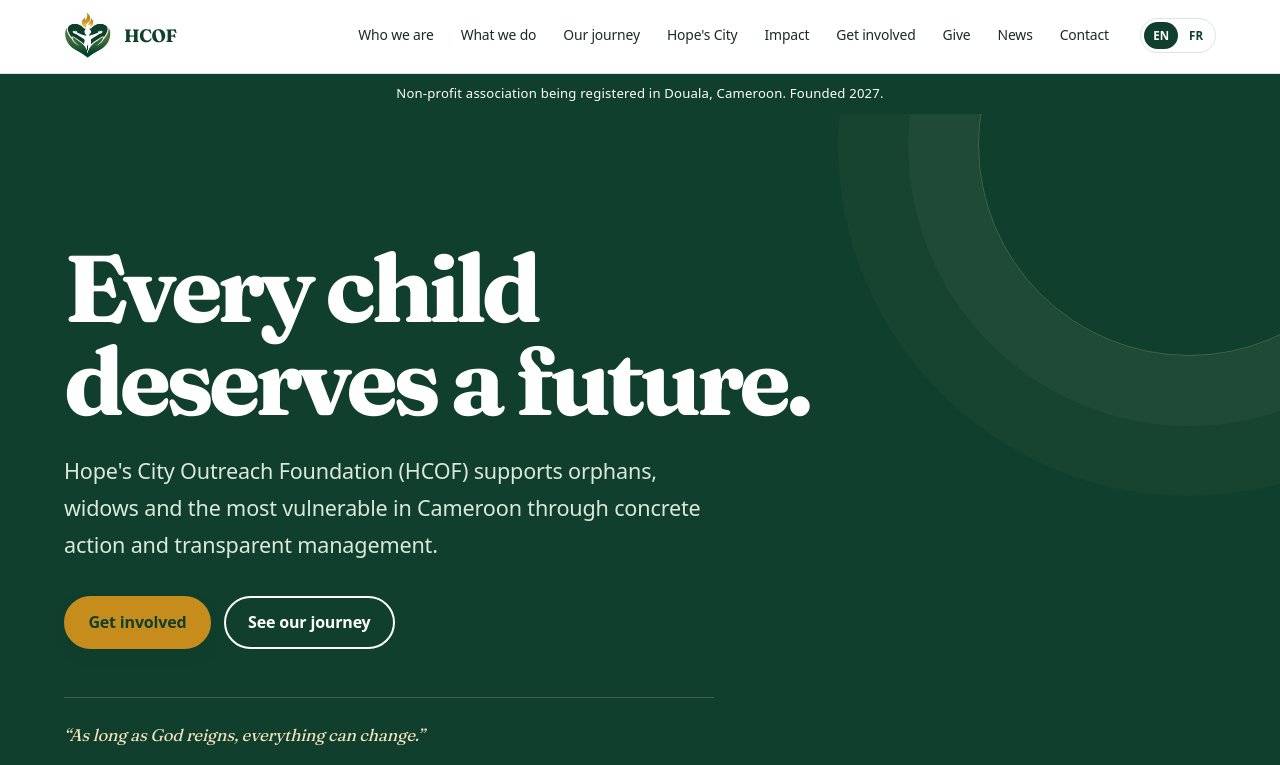
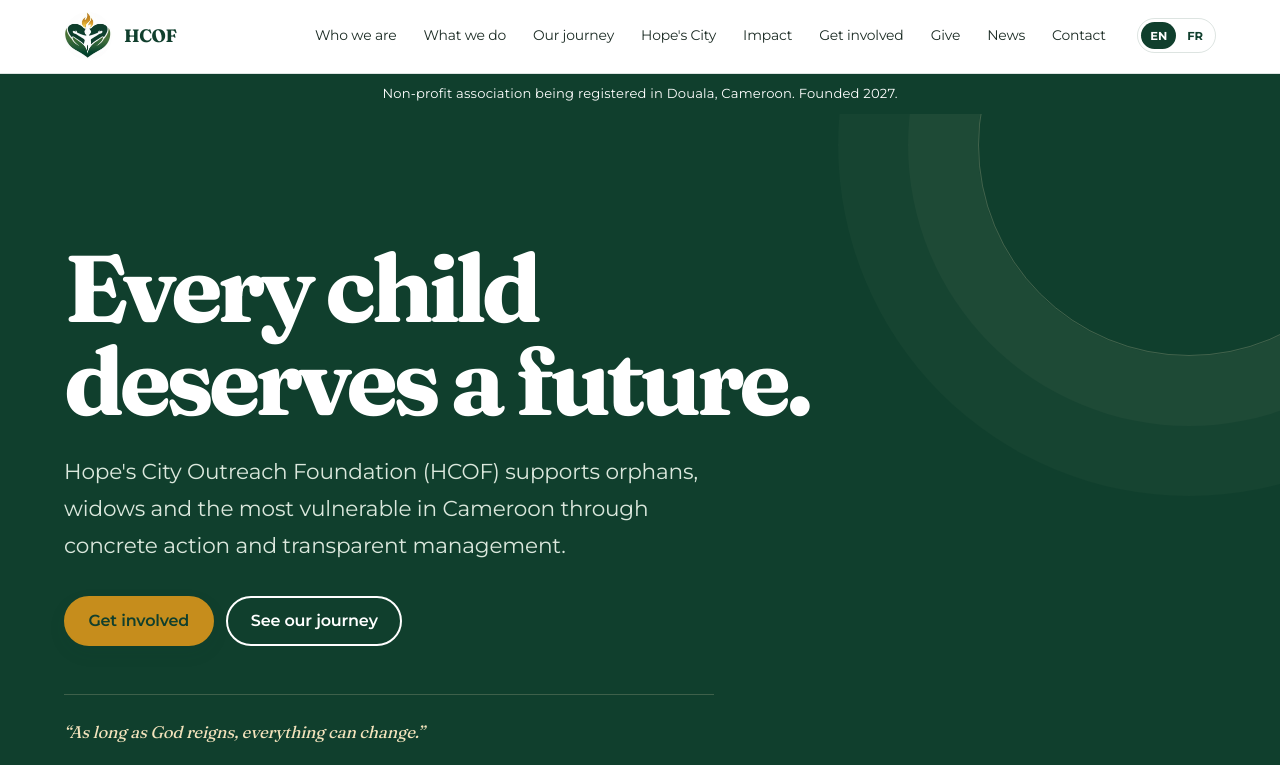
Before and after one commit to ruthel/hcof, a Next.js app: page / in a window 1280 px wide. Shown: the top 765 px of the page. Built offline with nearby package versions, Linux system fonts and the light colour scheme.

Commit message:
Apply Montserrat to HCOF interface typography

```diff
--- a/assets/style.css
+++ b/assets/style.css
@@ -8,8 +8,8 @@
   --paper:#FFFFFF;
   --text:#1B2B24;
   --muted:#4F625A;
-  --serif:'Fraunces',Georgia,serif;
-  --sans:'Public Sans',system-ui,-apple-system,'Segoe UI',sans-serif;
+  --serif:var(--font-fraunces),Georgia,serif;
+  --sans:var(--font-montserrat),system-ui,-apple-system,'Segoe UI',sans-serif;
   --pad:clamp(1.25rem,5vw,4rem);
 }
 *{box-sizing:border-box}
```
